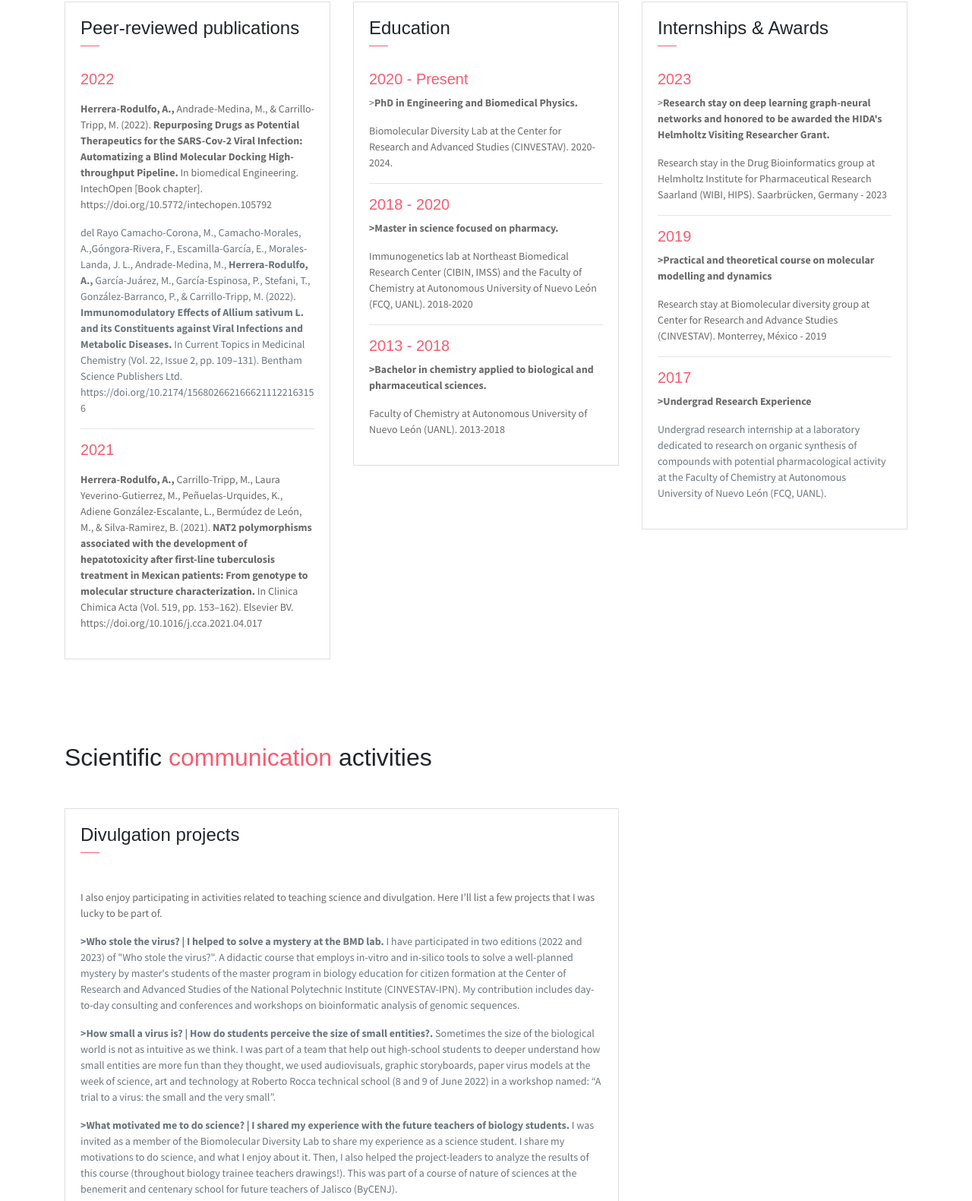
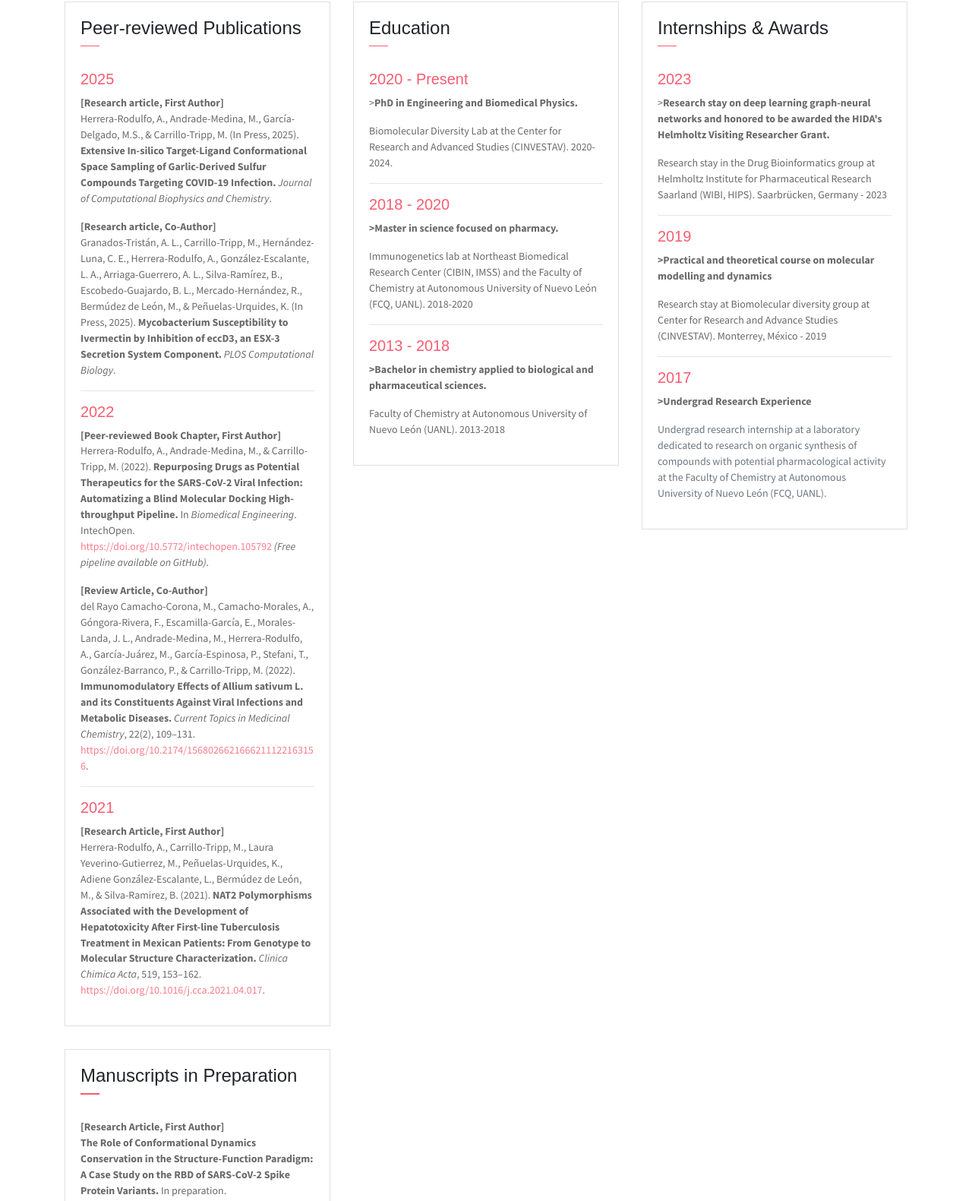
Before and after one commit to aldhr/aldhr.github.io, a website: page index.html in a window 1280 px wide. Shown: the part 1524-3105 px from the top of the page at 76% size. Drawn offline with Linux system fonts and the light colour scheme.

Commit message:
Update index.html

```diff
--- a/index.html
+++ b/index.html
@@ -124,43 +124,82 @@
                 <div class="card">
                     <div class="card-header">
                         <div class="mt-2">
-                                <h4>Peer-reviewed publications</h4>
+                            <h4>Peer-reviewed Publications</h4>
                             <span class="line"></span>
                         </div>
                     </div>
                     <div class="card-body">
+                        <!-- 2025 Publications -->
+                        <h6 class="title text-danger">2025</h6>
+                        <p class="subtitle">
+                            <strong>[Research article, First Author]</strong><br>
+                            Herrera-Rodulfo, A., Andrade-Medina, M., García-Delgado, M.S., & Carrillo-Tripp, M. (In Press, 2025).
+                            <strong>Extensive In-silico Target-Ligand Conformational Space Sampling of Garlic-Derived Sulfur Compounds Targeting COVID-19 Infection.</strong>
+                            <em>Journal of Computational Biophysics and Chemistry</em>.
+                        </p>
+                        <p class="subtitle">
+                            <strong>[Research article, Co-Author]</strong><br>
+                            Granados-Tristán, A. L., Carrillo-Tripp, M., Hernández-Luna, C. E., Herrera-Rodulfo, A., González-Escalante, L. A., Arriaga-Guerrero, A. L., Silva-Ramírez, B., Escobedo-Guajardo, B. L., Mercado-Hernández, R., Bermúdez de León, M., & Peñuelas-Urquides, K. (In Press, 2025).
+                            <strong>Mycobacterium Susceptibility to Ivermectin by Inhibition of eccD3, an ESX-3 Secretion System Component.</strong>
+                            <em>PLOS Computational Biology</em>.
+                        </p>
+                        <hr>
+
+                        <!-- 2022 Publications -->
                         <h6 class="title text-danger">2022</h6>
-                            <P></P>
-                            <P class="subtitle">
-                            <strong>Herrera-Rodulfo, A.,</strong>
-                            Andrade-Medina, M., & Carrillo-Tripp, M. (2022).
-                            <strong>Repurposing Drugs as Potential Therapeutics for the SARS-Cov-2 Viral Infection:
-				Automatizing a Blind Molecular Docking High-throughput Pipeline. </strong>
-                            In biomedical Engineering. IntechOpen [Book chapter].
-				https://doi.org/10.5772/intechopen.105792</P>
+                        <p class="subtitle">
+                            <strong>[Peer-reviewed Book Chapter, First Author]</strong><br>
+                            Herrera-Rodulfo, A., Andrade-Medina, M., & Carrillo-Tripp, M. (2022).
+                            <strong>Repurposing Drugs as Potential Therapeutics for the SARS-CoV-2 Viral Infection: Automatizing a Blind Molecular Docking High-throughput Pipeline.</strong>
+                            In <em>Biomedical Engineering</em>. IntechOpen.
+                            <a href="https://doi.org/10.5772/intechopen.105792" target="_blank">https://doi.org/10.5772/intechopen.105792</a>
+                            <em>(Free pipeline available on GitHub)</em>.
+                        </p>
+                        <p class="subtitle">
+                            <strong>[Review Article, Co-Author]</strong><br>
+                            del Rayo Camacho-Corona, M., Camacho-Morales, A., Góngora-Rivera, F., Escamilla-García, E., Morales-Landa, J. L., Andrade-Medina, M., Herrera-Rodulfo, A., García-Juárez, M., García-Espinosa, P., Stefani, T., González-Barranco, P., & Carrillo-Tripp, M. (2022).
+                            <strong>Immunomodulatory Effects of Allium sativum L. and its Constituents Against Viral Infections and Metabolic Diseases.</strong>
+                            <em>Current Topics in Medicinal Chemistry</em>, 22(2), 109–131.
+                            <a href="https://doi.org/10.2174/1568026621666211122163156" target="_blank">https://doi.org/10.2174/1568026621666211122163156</a>.
+                        </p>
+                        <hr>
 
-				</P>del Rayo Camacho-Corona, M., Camacho-Morales, A.,Góngora-Rivera, F., Escamilla-García,
-				E., Morales-Landa, J. L., Andrade-Medina, M., <strong>Herrera-Rodulfo, A.,</strong> García-Juárez, M.,
-				García-Espinosa, P., Stefani, T., González-Barranco, P., & Carrillo-Tripp, M. (2022).
-				<strong>Immunomodulatory Effects of Allium sativum L. and its Constituents against Viral Infections
-				and Metabolic Diseases. </strong>
-				In Current Topics in Medicinal Chemistry (Vol. 22,
-				Issue 2, pp. 109–131). Bentham Science Publishers Ltd.
-				https://doi.org/10.2174/1568026621666211122163156</P>
+                        <!-- 2021 Publications -->
+                        <h6 class="title text-danger">2021</h6>
+                        <p class="subtitle">
+                            <strong>[Research Article, First Author]</strong><br>
+                            Herrera-Rodulfo, A., Carrillo-Tripp, M., Laura Yeverino-Gutierrez, M., Peñuelas-Urquides, K., Adiene González-Escalante, L., Bermúdez de León, M., & Silva-Ramirez, B. (2021).
+                            <strong>NAT2 Polymorphisms Associated with the Development of Hepatotoxicity After First-line Tuberculosis Treatment in Mexican Patients: From Genotype to Molecular Structure Characterization.</strong>
+                            <em>Clinica Chimica Acta</em>, 519, 153–162.
+                            <a href="https://doi.org/10.1016/j.cca.2021.04.017" target="_blank">https://doi.org/10.1016/j.cca.2021.04.017</a>.
+                        </p>
+                    </div>
+                </div>
 
-                            <hr>
-                            <h6 class="title text-danger">2021</h6>
-                            <P></P>
-                            <P class="subtitle">
-                            <strong>Herrera-Rodulfo, A.,</strong>
-                            Carrillo-Tripp, M., Laura Yeverino-Gutierrez, M.,
-				Peñuelas-Urquides, K., Adiene González-Escalante, L., Bermúdez de León, M., &
-				Silva-Ramirez, B. (2021).
-				<strong>NAT2 polymorphisms associated with the development
-				of hepatotoxicity after first-line tuberculosis treatment in Mexican patients:
-				From genotype to molecular structure characterization. </strong>
-				In Clinica Chimica Acta (Vol. 519, pp. 153–162).
-				Elsevier BV. https://doi.org/10.1016/j.cca.2021.04.017</P>
+                <!-- Manuscripts in Preparation Card -->
+                <div class="card mt-4">
+                    <div class="card-header">
+                        <div class="mt-2">
+                            <h4>Manuscripts in Preparation</h4>
+                            <span class="line"></span>
+                        </div>
+                    </div>
+                    <div class="card-body">
+                        <p class="subtitle">
+                            <strong>[Research Article, First Author]</strong><br>
+                            <strong>The Role of Conformational Dynamics Conservation in the Structure-Function Paradigm: A Case Study on the RBD of SARS-CoV-2 Spike Protein Variants.</strong>
+                            In preparation.
+                        </p>
+                        <p class="subtitle">
+                            <strong>[Research Article, First Author]</strong><br>
+                            <strong>Drug-Target Interaction Miner: A Computational Framework for Protein-Ligand Interaction Analysis Using Modern Artificial Intelligence Architectures and Graph Theory.</strong>
+                            In preparation.
+                        </p>
+                        <p class="subtitle">
+                            <strong>[Research Article, Co-Author]</strong><br>
+                            <strong>High-Throughput Virtual Screening of Organosulfur Compounds Targeting SARS-CoV-2 Spike Protein: In Silico and In Vitro Analysis.</strong>
+                            In preparation.
+                        </p>
 
                         </div>
                     </div>
```
Lines whose indentation alone changed are shown as unchanged.
